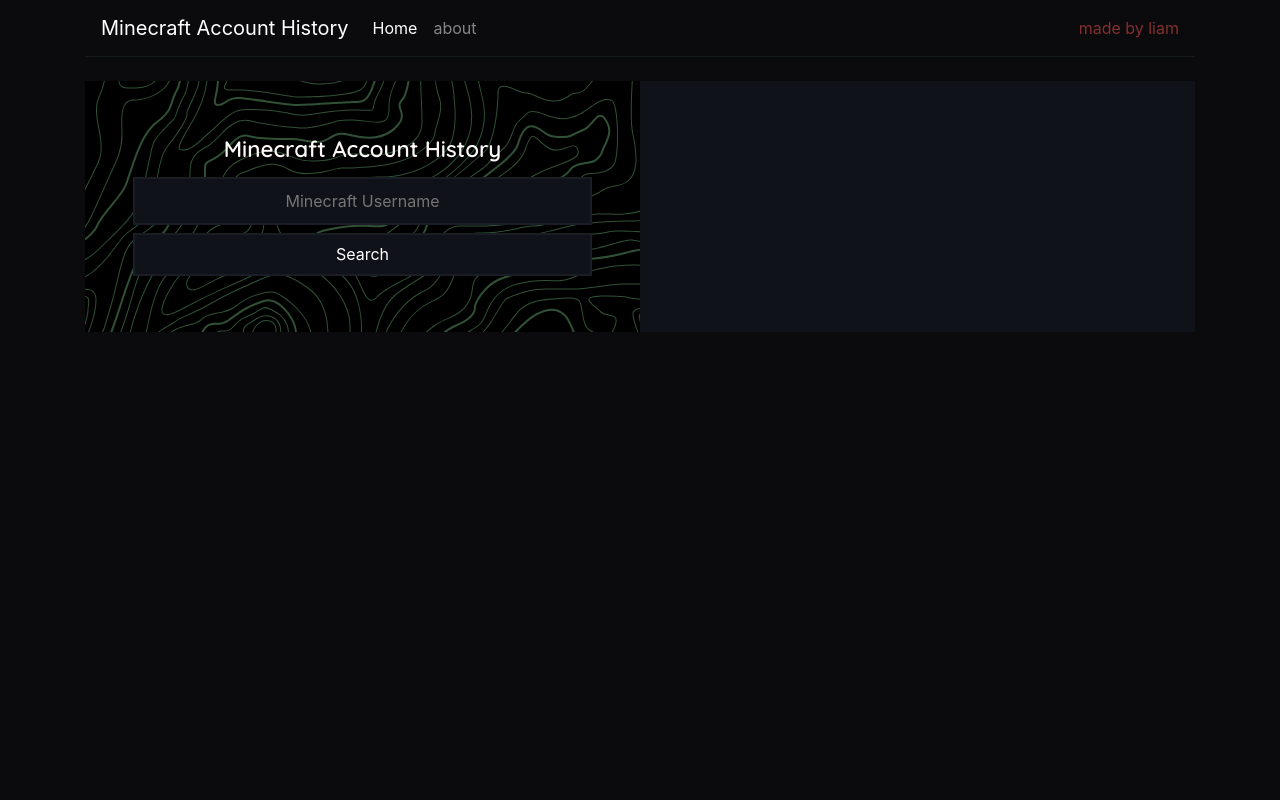
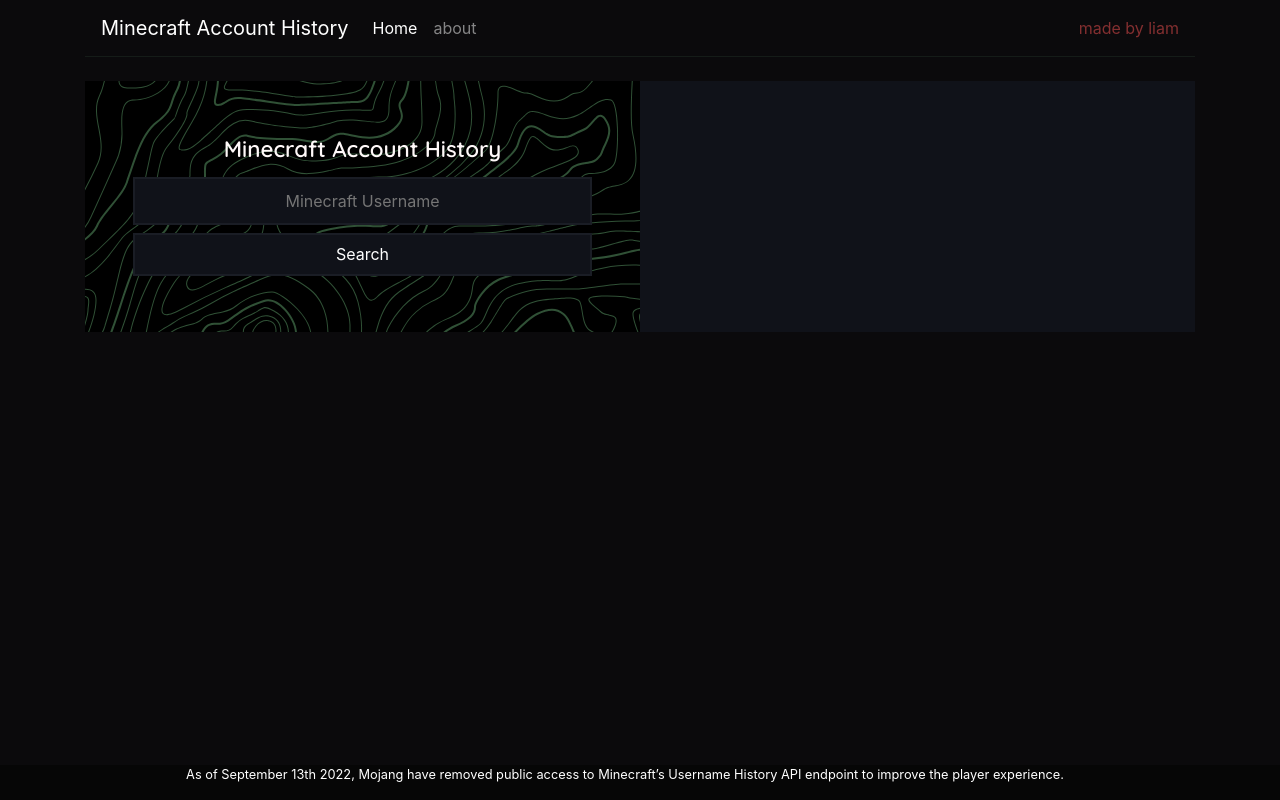
Before and after one commit to 8liam/minecraft-account-tool-react, a React (Vite) app: page / in a window 1280 px wide. Built offline with nearby package versions, Linux system fonts and the light colour scheme.

Commit message:
Update App.jsx

```diff
--- a/src/App.jsx
+++ b/src/App.jsx
@@ -4,15 +4,17 @@
 import Home from "./pages/home";
 import About from "./pages/about";
 import Navigation from './components/Navigation'
+import Footer from './components/Footer'
 import { BrowserRouter, Routes, Route } from "react-router-dom";
 
 
 
 function App() {
   return (
-
+        <>
         <Navigation />
-
+        <Footer />
+        </>
   )
 }
 
```
